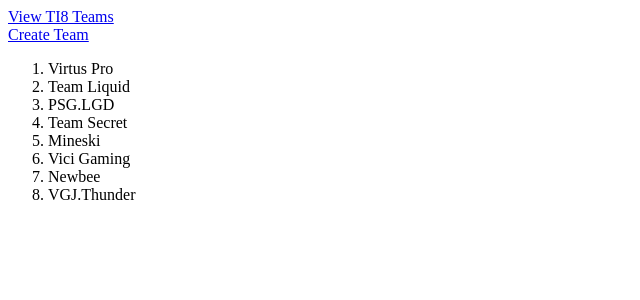
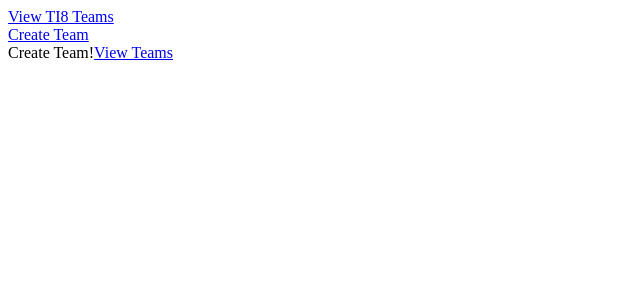
Before and after one commit to yuenhsi/fantasyDota, a React (Create React App) app in the folder fantasy-dota-app/: page /create in a window 1280 px wide. Shown: the top 300 px of the page, without its empty margins (0-640 px from the left). Built offline with nearby package versions, Linux system fonts and the light colour scheme.

Commit message:
add routing

```diff
--- a/fantasy-dota-app/package.json
+++ b/fantasy-dota-app/package.json
@@ -5,6 +5,7 @@
   "dependencies": {
     "react": "^16.4.1",
     "react-dom": "^16.4.1",
+    "react-router-dom": "^4.3.1",
     "react-scripts": "1.1.4"
   },
   "scripts": {
--- a/fantasy-dota-app/src/App.js
+++ b/fantasy-dota-app/src/App.js
@@ -1,6 +1,9 @@
 import React, { Component } from 'react';
 import TeamList from './TeamList'
 import CreateTeam from './CreateTeam'
+import { Route } from 'react-router-dom'
+import { Link } from 'react-router-dom'
+
 
 const teams = [
     { name: 'Virtus Pro' },
@@ -21,20 +24,15 @@
   render() {
     return (
       <div className="App">
-        <a href='#teams'
-           onClick={(e) => this.setState({ screen: 'teams' })}
-           className='view-teams'>View TI8 Teams</a>
+        <Link to='/teams'
+              className='view-teams'>View TI8 Teams</Link>
        <br/>
-       <a href='#create'
-          onClick={(e) => this.setState({ screen: 'create' })}
-          className='create-team'>Create Team</a>
-        {this.state.screen === 'teams' &&  (
+       <Link to='/create'
+             className='create-team'>Create Team</Link>
+        <Route exact path='/teams' render={() =>  (
           <TeamList teams={teams}/>
-        )}
-
-        {this.state.screen === 'create' && (
-          <CreateTeam/>
-        )}
+        )}/>
+        <Route path='/create' component={CreateTeam}/>
       </div>
     );
   }
--- a/fantasy-dota-app/src/CreateTeam.js
+++ b/fantasy-dota-app/src/CreateTeam.js
@@ -1,9 +1,15 @@
 import React, { Component } from 'react';
+import { Link } from 'react-router-dom'
 
 class CreateTeam extends Component {
     render() {
         return (
-            <div> Create Team! </div>
+            <div>
+                Create Team!
+                <Link to='/teams'
+                      className="view-teams">View Teams</Link>
+            </div>
+
         )
     }
 }
--- a/fantasy-dota-app/src/index.js
+++ b/fantasy-dota-app/src/index.js
@@ -2,7 +2,10 @@
 import ReactDOM from 'react-dom';
 // import './index.css';
 import App from './App';
+import { BrowserRouter } from 'react-router-dom'
 import registerServiceWorker from './registerServiceWorker';
 
-ReactDOM.render(<App />, document.getElementById('root'));
+ReactDOM.render(
+  <BrowserRouter><App /></BrowserRouter>,
+  document.getElementById('root'));
 registerServiceWorker();
```
Also changed, not shown: 1 other file (tests, documents, lock files or other folders).
